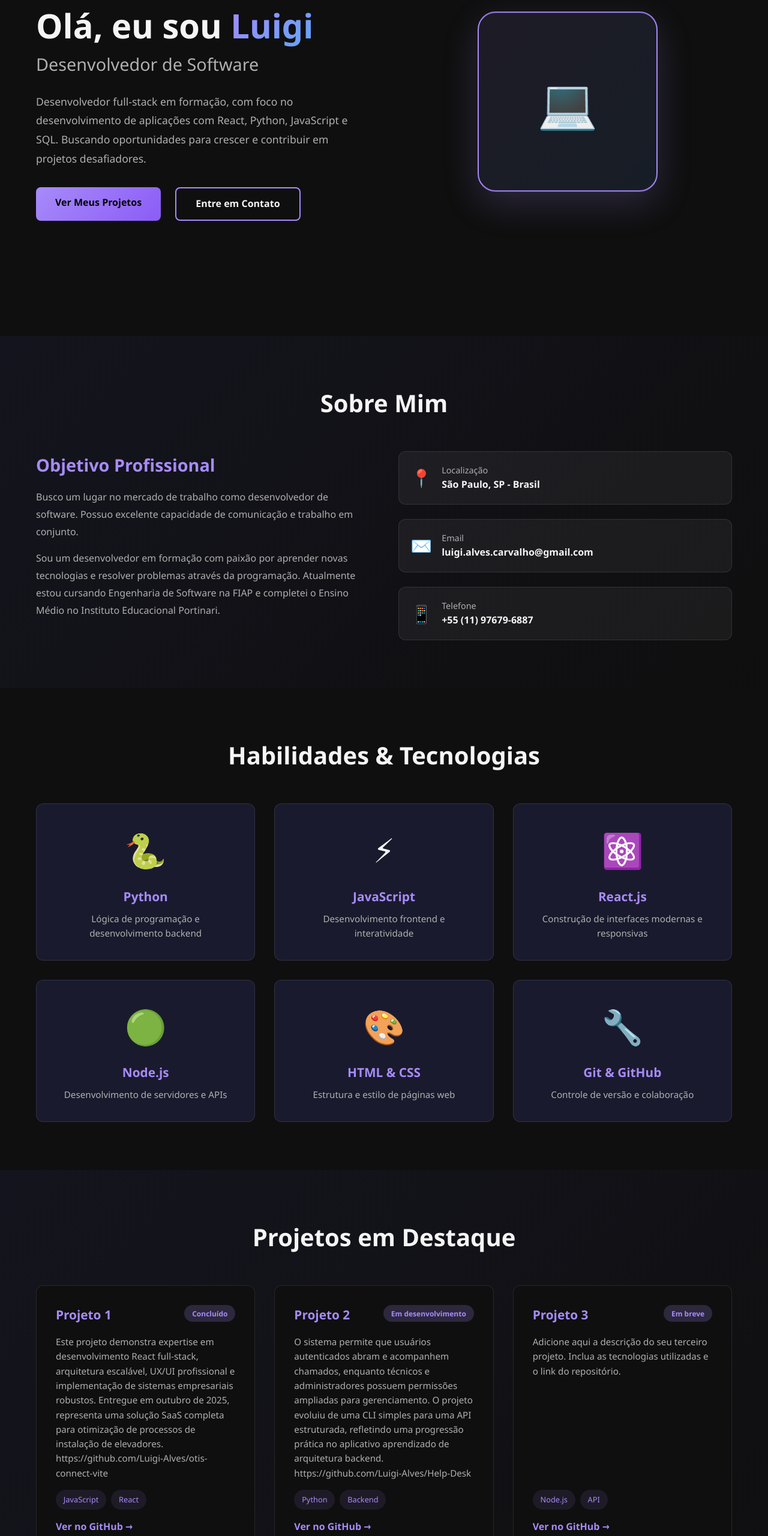
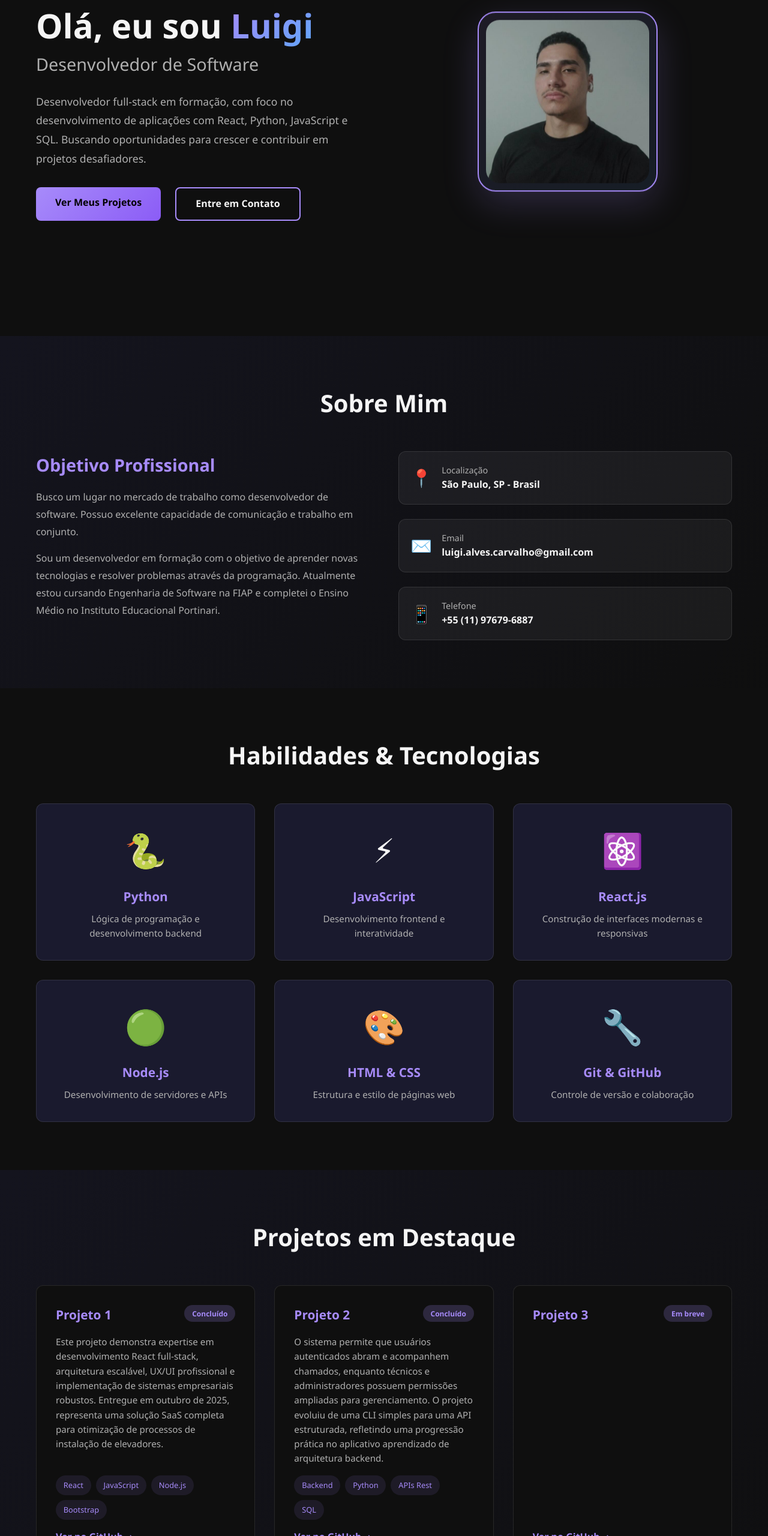
Before and after one commit to Luigi-Alves/Portfolio, a plain HTML site: page index.html in a window 1280 px wide. Shown: the part 240-2800 px from the top of the page at 60% size. Drawn offline with Linux system fonts and the light colour scheme.

Commit message:
feat(Botão e Foto): adição de link do repositório no botão de ver no GitHub e adição de foto no floating-box.

```diff
--- a/index.html
+++ b/index.html
@@ -58,7 +58,7 @@
             </div>
             <div class="hero-visual">
                 <div class="floating-box">
-                    <div class="floating-inner">💻</div>
+                    <div class="floating-inner"><img src="imagens/Foto de perfil.jpg" alt="Minha foto"></div>
                 </div>
             </div>
         </div>
@@ -76,7 +76,7 @@
                         Possuo excelente capacidade de comunicação e trabalho em conjunto.
                     </p>
                     <p>
-                        Sou um desenvolvedor em formação com paixão por aprender novas tecnologias
+                        Sou um desenvolvedor em formação com o objetivo de aprender novas tecnologias
                         e resolver problemas através da programação. Atualmente estou cursando Engenharia
                         de Software na FIAP e completei o Ensino Médio no Instituto Educacional Portinari.
                     </p>
@@ -159,30 +159,33 @@
                     </div>
                     <p class="project-description">
                         Este projeto demonstra expertise em desenvolvimento React full-stack, arquitetura escalável, UX/UI profissional e implementação de sistemas empresariais robustos. Entregue em outubro de 2025, representa uma solução SaaS completa para otimização de processos de instalação de elevadores.
-                        https://github.com/Luigi-Alves/otis-connect-vite
+
                     </p>
                     <div class="project-tags">
+                        <span class="tag">React</span>
                         <span class="tag">JavaScript</span>
-                        <span class="tag">React</span>
+                        <span class="tag">Node.js</span>
+                        <span class="tag">Bootstrap</span>
                     </div>
-                    <a href="#" class="project-link">Ver no GitHub →</a>
+                    <a href="https://github.com/Luigi-Alves/otis-connect-vite" class="project-link" target="_blank" rel="noopener noreferrer">Ver no GitHub →</a>
                 </div>
                 <div class="project-card">
                     <div class="project-header">
                         <h3>Projeto 2</h3>
-                        <span class="project-status">Em desenvolvimento</span>
+                        <span class="project-status">Concluído</span>
                     </div>
                     <p class="project-description">
                         O sistema permite que usuários autenticados abram e acompanhem chamados, enquanto técnicos e administradores possuem permissões ampliadas para gerenciamento.
 
                         O projeto evoluiu de uma CLI simples para uma API estruturada, refletindo uma progressão prática no aplicativo aprendizado de arquitetura backend.
-                        https://github.com/Luigi-Alves/Help-Desk
                     </p>
                     <div class="project-tags">
+                        <span class="tag">Backend</span>
                         <span class="tag">Python</span>
-                        <span class="tag">Backend</span>
+                        <span class="tag">APIs Rest</span>
+                        <span class="tag">SQL</span>
                     </div>
-                    <a href="#" class="project-link">Ver no GitHub →</a>
+                    <a href="https://github.com/Luigi-Alves/Help-Desk" class="project-link" target="_blank" rel="noopener noreferrer">Ver no GitHub →</a>
                 </div>
                 <div class="project-card">
                     <div class="project-header">
@@ -190,11 +193,11 @@
                         <span class="project-status">Em breve</span>
                     </div>
                     <p class="project-description">
-                        Adicione aqui a descrição do seu terceiro projeto. Inclua as tecnologias utilizadas e o link do repositório.
+                        <!--Adicione aqui a descrição do seu terceiro projeto. Inclua as tecnologias utilizadas e o link do repositório.-->
                     </p>
                     <div class="project-tags">
-                        <span class="tag">Node.js</span>
-                        <span class="tag">API</span>
+                        <!--<span class="tag">Node.js</span>
+                        <span class="tag">API</span>-->
                     </div>
                     <a href="#" class="project-link">Ver no GitHub →</a>
                 </div>
--- a/styles.css
+++ b/styles.css
@@ -251,8 +251,18 @@ body {
 }
 
 .floating-inner {
-    font-size: 5rem;
-    animation: bounce 2s ease-in-out infinite;
+    width: calc(100% - 24px);
+    height: calc(100% - 24px);
+    overflow: hidden;
+    border-radius: 22px;
+}
+
+.floating-inner img {
+    display: block;
+    width: 100%;
+    height: 100%;
+    object-fit: cover;
+    object-position: center;
 }
 
 /* About Section */
@@ -714,7 +724,9 @@ body {
     }
 
     .floating-inner {
-        font-size: 3rem;
+        width: calc(100% - 18px);
+        height: calc(100% - 18px);
+        border-radius: 18px;
     }
 
     .about-content {
```
Also changed, not shown: Imagens/Foto de perfil.jpg (added).
